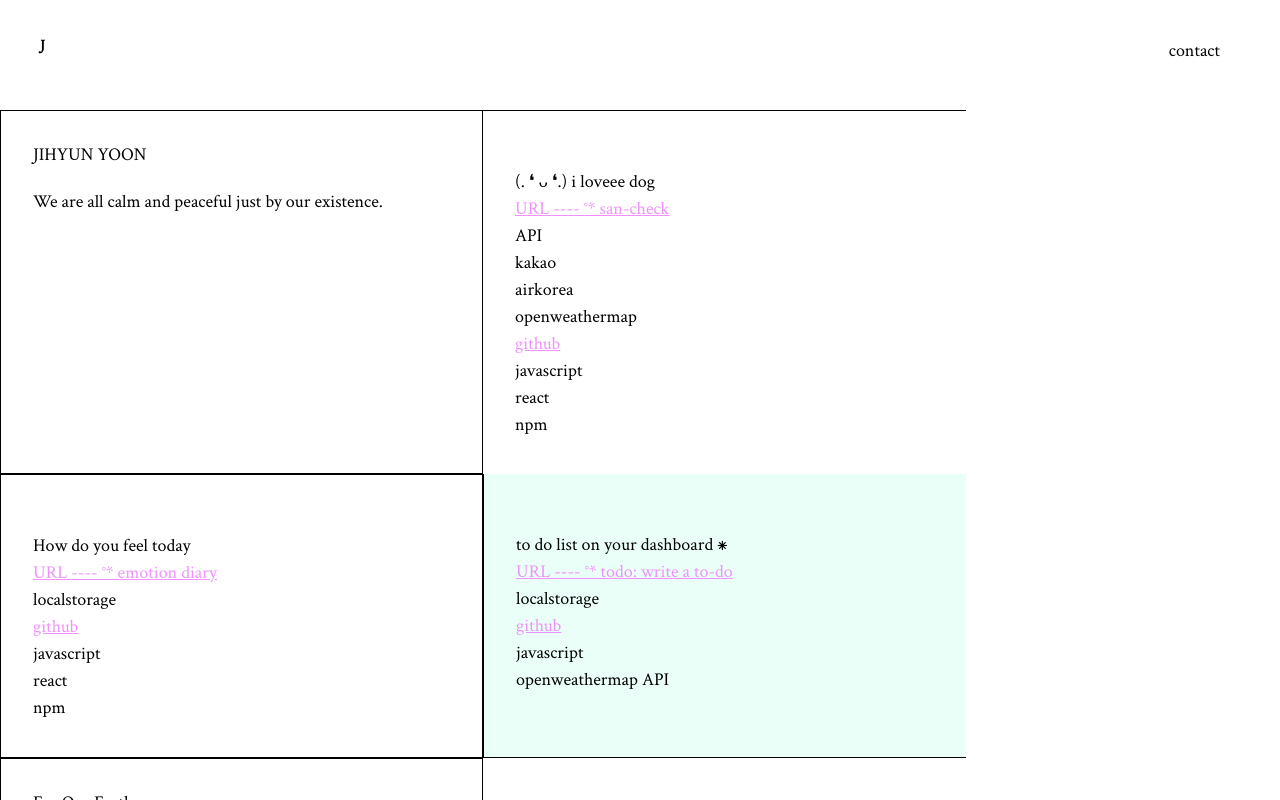
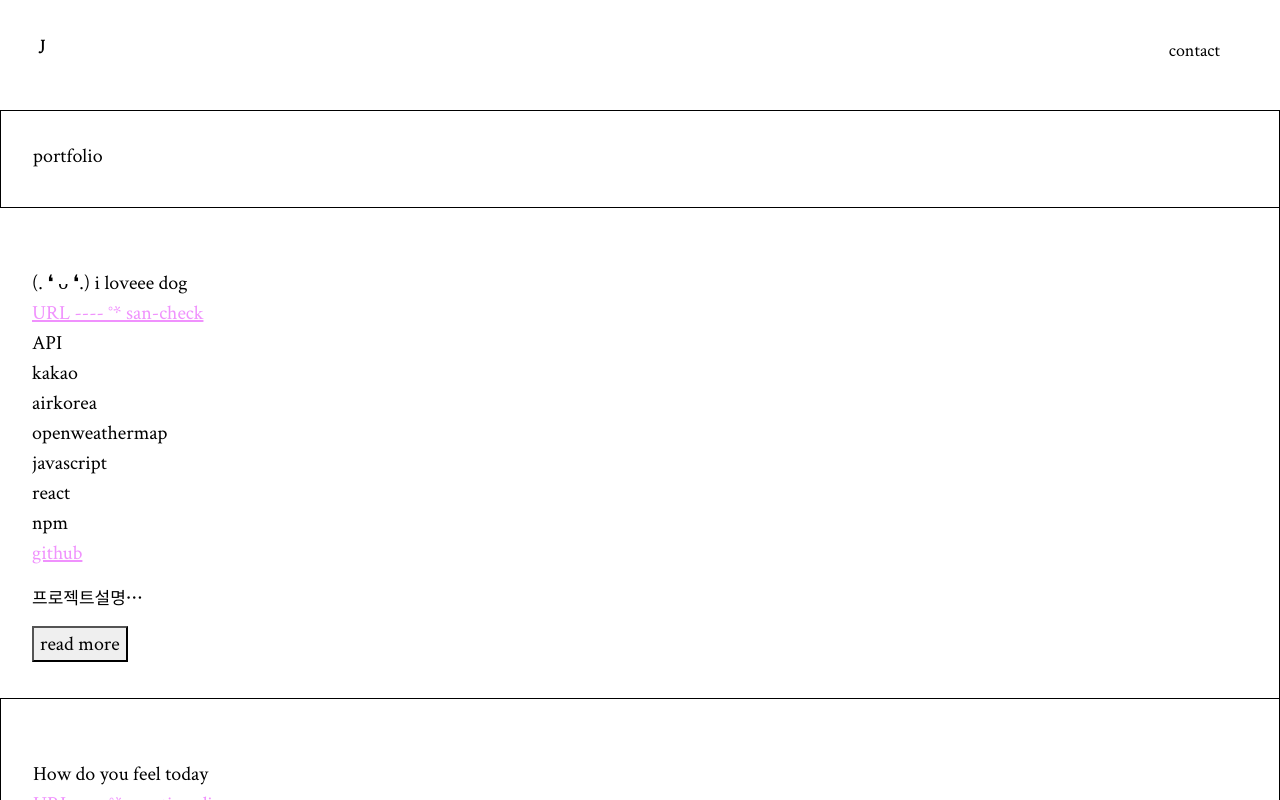
Before and after one commit to yzinnie/portfolio, a React (Create React App) app: page / in a window 1280 px wide. Shown: the top 800 px of the page. Built offline with nearby package versions, Linux system fonts and the light colour scheme; a web font is replaced by a local one.

Commit message:
[🎨] Update css
info page 수정 중

```diff
--- a/src/App.css
+++ b/src/App.css
@@ -1,4 +1,5 @@
 @import url('https://fonts.googleapis.com/css2?family=Crimson+Text&display=swap');
+@import url('https://fonts.googleapis.com/css2?family=Noto+Sans+KR:wght@500&display=swap');
 
 * {
   color: #000;
@@ -6,7 +7,6 @@
 }
 
 body {
-  /* background-color: rgb(255, 255, 255); */
   font-family: 'Crimson Text', serif;
   text-align: center;
   -ms-overflow-style: none;
@@ -101,19 +101,23 @@ p {
   flex-direction: row;
   flex-wrap: wrap;
   padding-top: 110px;
-  font-size: 18px;
+  font-size: 20px;
   list-style: none;
 }
 
 .Info div {
   border: 1px solid black;
   padding-top: 30px;
-  width: 483px;
-  cursor: pointer;
+  width: 100vw;
 }
 
 .Info a {
   color: #ef87fde8;
+}
+
+.Info p {
+  font-family: 'Noto Sans KR', sans-serif;
+  font-size: 17px;
 }
 
 .Info a:hover {
@@ -124,13 +128,13 @@ p {
 .Info div:nth-child(2) {
   border-left: none;
   border-bottom: none;
-  border-right: none;
+  border-top: none;
 }
 
 .Info div:nth-child(4) {
   background-color: rgba(146, 255, 219, 0.195);
   border-top: none;
-  border-right: none;
+  border-bottom: none;
 }
 
 /* Project */
@@ -181,27 +185,6 @@ p {
   transition: 0.3s all ease;
 }
 
-/* IMG */
-
-.carousel-inner {
-  width: 1000px;
-  height: 100%;
-}
-
-.carousel slide {
-  height: 1000px;
-}
-
-.carousel-indicators,
-.carousel-control-prev,
-.carousel-control-next {
-  position: fixed;
-}
-
-.index-module_type__E-SaG {
-  font-size: 18px;
-}
-
 @media screen and (max-width: 576px) {
   *,
   h3,
--- a/src/App.js
+++ b/src/App.js
@@ -4,6 +4,7 @@ import 'bootstrap/dist/css/bootstrap.css';
 import './App.css';
 import Home from './pages/Home';
 import Contact from './pages/Contact';
+import Project from './pages/Project';
 
 function App() {
   return (
@@ -12,6 +13,7 @@ function App() {
         <Routes>
           <Route path="/" element={<Home />} />
           <Route path="/contact" element={<Contact />} />
+          <Route path="/project" element={<Project />} />
         </Routes>
       </div>
     </BrowserRouter>
--- a/src/components/Info.js
+++ b/src/components/Info.js
@@ -1,27 +1,24 @@
 import { TypeAnimation } from 'react-type-animation';
 import { Link } from 'react-router-dom';
+import { useState } from 'react';
+
+const styles = {
+  WebkitLineClamp: 1,
+  WebkitBoxOrient: 'vertical',
+  overflow: 'hidden',
+  display: '-webkit-box',
+};
 
 const Info = () => {
+  const [isOpen, setIsOpen] = useState(false);
+
   return (
     <div className="Info">
       <div>
         <ul>
-          <li>JIHYUN YOON</li>
-          <li>
-            <TypeAnimation
-              sequence={[
-                'We are all calm and peaceful just by our existence. ',
-                1000,
-              ]}
-              speed={50}
-              wrapper="span"
-              cursor={true}
-              repeat={Infinity}
-            />
-          </li>
+          <li>portfolio</li>
         </ul>
       </div>
-
       <div>
         <ul>
           <li>
@@ -35,13 +32,25 @@ const Info = () => {
             kakao <br /> airkorea <br />
             openweathermap
             <br />
-            <a href="https://github.com/yzinnie/SAN-CHECK">github</a>
-            <br />
             javascript
             <br />
             react
             <br />
             npm
+            <br />
+            <a href="https://github.com/yzinnie/SAN-CHECK">github</a>
+            <br />
+            <p style={isOpen ? null : styles}>
+              프로젝트설명 <br />
+              프로젝트설명프로젝트설명프로젝트설명프로젝트설명 <br />
+              프로젝트 설명프로젝트설명프로젝트설명 <br />
+              프로젝트설명프로젝트설명프로젝트설명 <br />
+              프로젝트설명프로젝 <br />
+              트설명프로젝트설명프로젝트설명
+            </p>
+            <button onClick={() => setIsOpen(!isOpen)}>
+              {isOpen ? 'close' : 'read more'}
+            </button>
           </li>
         </ul>
       </div>
--- /dev/null
+++ b/src/pages/Project.js
@@ -0,0 +1,4 @@
+const Project = () => {
+  return;
+};
+export default Project;
```
